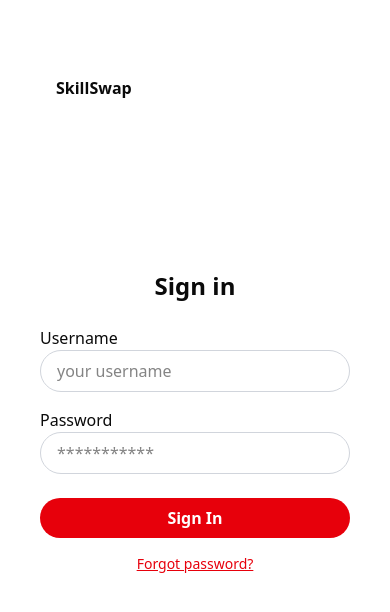
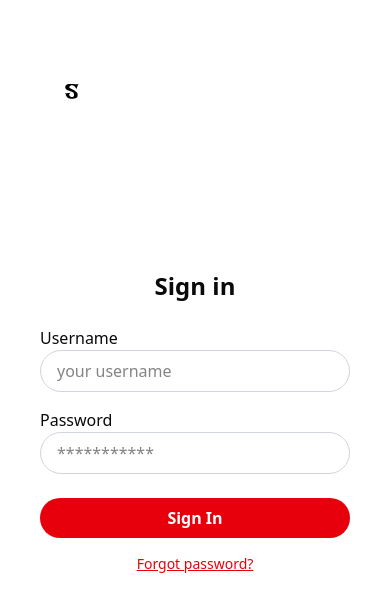
Before and after one commit to lpun-majessica/skill-swap, a Next.js app: page /login in a window 390 px wide. Shown: the top 612 px of the page. Built offline with nearby package versions, Linux system fonts and the light colour scheme.

Commit message:
update code

```diff
--- a/src/app/login/page.js
+++ b/src/app/login/page.js
@@ -4,45 +4,55 @@ import React, { useState } from 'react';
 import { useRouter } from 'next/navigation';
 import { login } from '../../utils/auth';
 import { ModeToggle } from "@/components/common/mode-toggle";
+import { toast } from "sonner";
+import Logo from "@/components/layout/logo";
 
 export default function LoginPage() {
   const [username, setUsername] = useState('');
   const router = useRouter();
 
   const handleLogin = (e) => {
-    e.preventDefault(); // prevent reload
+    e.preventDefault();
     if (login(username)) {
       router.push('/explore');
     } else {
-      alert('username or password is invalid!');
+      toast.error(
+        <span>Username or password is invalid!</span>
+      );
     }
   };
 
   return (
-    <div className="min-h-screen grid grid-cols-1 md:grid-cols-5 font-sans">
+    <div className="min-h-screen grid grid-cols-1 md:grid-cols-5 font-sans relative overflow-hidden">
       {/* Left Side: Hidden on Mobile */}
-      <div className="bg-red-600 text-white justify-center relative col-span-2 md:block hidden">
+      <div className="bg-red-600 text-white relative col-span-2 md:block hidden overflow-hidden">
         <div className="p-9 text-lg font-bold">SkillSwap</div>
-        <div className="text-center">
-          <h1 className="text-2xl font-bold mb-4 w-full">Welcome back!</h1>
-          <p className="text-xl w-full">Time to enhance your tech skills</p>
+
+        <div className="text-center relative z-10 flex flex-col items-center justify-center">
+          <h1 className="text-2xl font-bold mb-4">Welcome back!</h1>
+          <p className="text-xl">Time to enhance your tech skills</p>
         </div>
-        <div className="relative h-96 overflow-visible">
+
+        <div className="absolute inset-x-0 bottom-0 h-full pointer-events-none z-20 overflow-hidden">
           <img
             src="/pfp/login-1.svg"
             alt="Pending card"
-            className="absolute top-1/2 left-1/2 translate-x-[-50%] translate-y-[-50%] w-[300%] h-auto object-contain "
+            className="absolute bottom-[-70px] left-1/2 translate-x-[-50%] w-[120%] max-w-none h-auto object-contain"
           />
         </div>
       </div>
 
       {/* Right Side */}
-      <div className="bg-white flex justify-center relative col-span-3 md:col-span-3 dark dark:bg-[oklch(0.145_0_0)]">
+      <div className="bg-white flex justify-center relative col-span-3 md:col-span-3 dark dark:bg-[oklch(0.145_0_0)] z-0">
         <div className="absolute right-5 p-10 z-10 flex justify-between items-center w-full">
-          <div className="text-left"><div className="p-9 font-bold md:hidden visible text-left">SkillSwap</div></div>
+          <div className="text-left">
+            <div className="p-9 font-bold md:hidden visible text-left"><Logo /></div>
+          </div>
+          <div className="text-right">
+            <ModeToggle />
+          </div>
+        </div>
 
-          <div className="text-right"><ModeToggle /></div>
-        </div>
         <div className="flex flex-col justify-center items-center px-10 py-20 w-full md:w-auto">
           <h2 className="text-2xl font-bold mb-6">Sign in</h2>
           <form className="w-full max-w-sm" onSubmit={handleLogin}>
--- a/src/app/my-network/page.js
+++ b/src/app/my-network/page.js
@@ -13,3 +13,4 @@ export default function MyNetworkPage() {
 			</div>
 		</div>
 	);
+}
```
